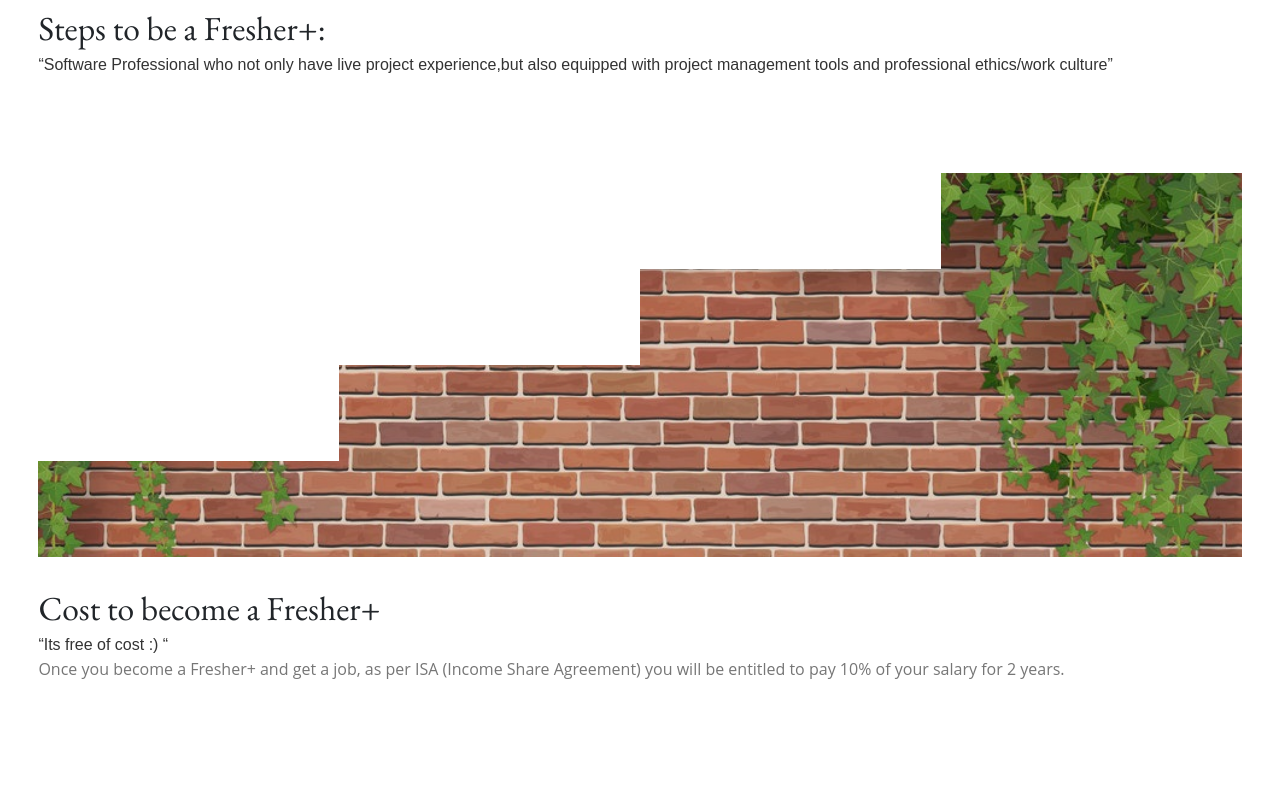
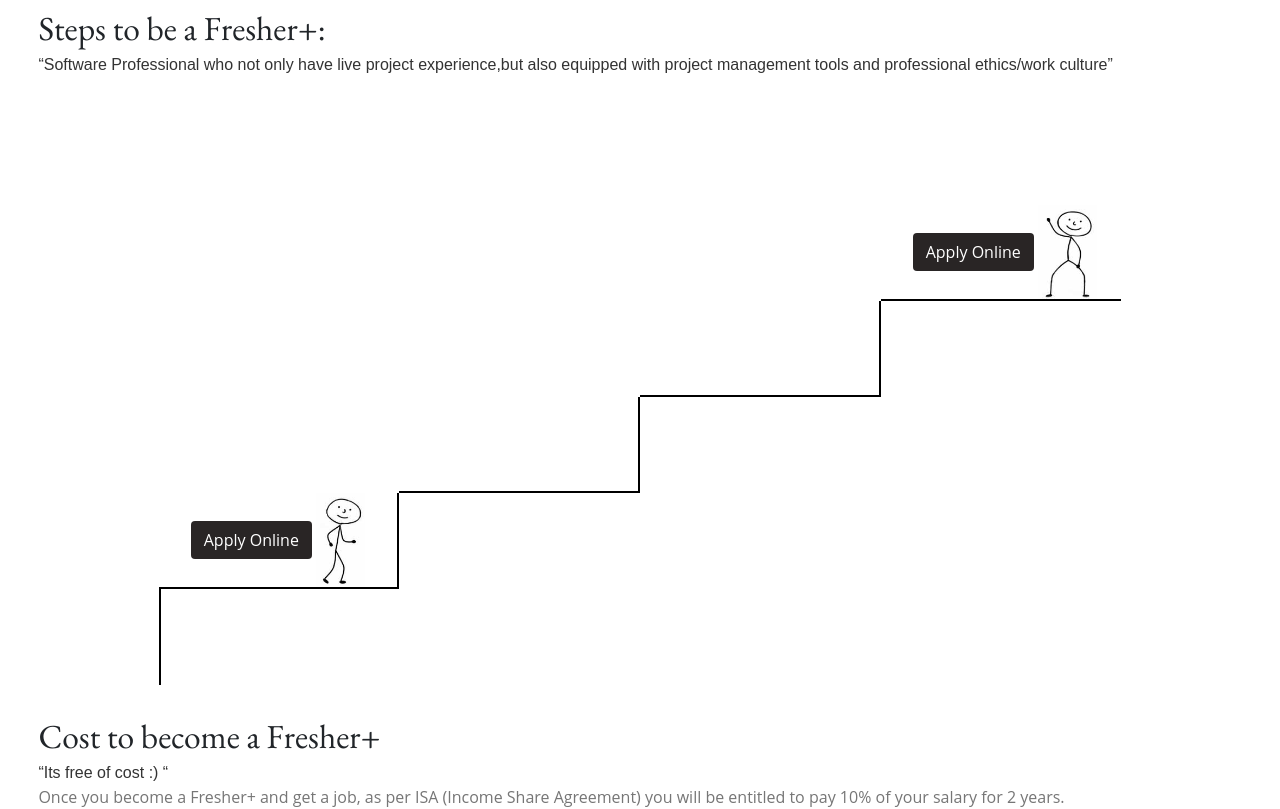
Before and after one commit to ashish140399/fresherplus_new, a plain HTML site: page index.html in a window 1280 px wide. Shown: the part 1418-2227 px from the top of the page. Before the commit the page ends 2099 px from the top, so only its background shows below. Drawn offline with nearby package versions, Linux system fonts and the light colour scheme.

Commit message:
change v1

```diff
--- a/index.html
+++ b/index.html
@@ -154,7 +154,7 @@
 			“Software Professional who not only have live project experience,but also equipped with project management tools and professional ethics/work culture”
 		</div>
 
-		<div style="width: 100%;margin: 8% auto 0% auto;background-image: url('images/wall.jpg');background-size: cover;">
+		<!--div style="width: 100%;margin: 8% auto 0% auto;background-image: url('images/wall1.jpg');background-size: cover;">
 			<div style="display: flex;justify-content: flex-end;">
 				<div style="background-color: #fff;width: 100%;width: 100%;height: 6em;width: 75%;"></div>
 				<div style="background: transparent;width: 100%;width: 100%;height: 6em;width: 25%;"></div>
@@ -171,7 +171,46 @@
 				<div style="background-color: #fff;width: 100%;width: 100%;height: 6em;width: 0%;"></div>
 				<div style="background: transparent;width: 100%;width: 100%;height: 6em;width: 100%;"></div>
 			</div>
+		</div-->
+		<div style="width: 80%;margin:8em  auto 0em auto;">
+		<div class="row px-0 mx-0">
+			<div class="col-sm-3 px-0">
+				<div>
+					<div style="border-bottom: 2px solid #000;border-right: 2px solid #000;width: 100%;width: 100%;height: 6em;margin-top:18em;padding-left: 2em;">
+						<div style="display: inline-block;"><button type="button" class="btn Mompreneurship_btnmember animated" >Apply Online</button></div>
+						<div style="display: inline-block;height: 100%;">
+							<img src="images/stair_out.jpg" style="height:  100%;text-align: right;"></div>
+						</div>
+
+					<div style="border-left:2px solid #000;width: 100%;width: 100%;height: 6em;"></div>
+				</div>
+			</div>
+			<div class="col-sm-3 px-0">
+				<div  style="display: flex;flex-direction: column;">
+					<div style="border-bottom: 2px solid #000;border-right: 2px solid #000;width: 100%;width: 100%;height: 6em;margin-top:12em;"></div>
+					<div style="width: 100%;width: 100%;height: 12em;"></div>
+				</div>
+			</div>
+			<div class="col-sm-3 px-0">
+				<div  style="display: flex;flex-direction: column;">
+					<div style="border-bottom: 2px solid #000;border-right: 2px solid #000;width: 100%;width: 100%;height: 6em;margin-top:6em;"></div>
+					<div style="width: 100%;width: 100%;height: 18em"></div>
+				</div>
+			</div>
+			<div class="col-sm-3 px-0">
+
+				<div  style="display: flex;flex-direction: column;">
+					<div style="border-bottom: 2px solid #000;width: 100%;width: 100%;height: 6em;margin-top:0em;padding-left: 2em;">
+						<div style="display: inline-block;"><button type="button" class="btn Mompreneurship_btnmember animated" >Apply Online</button></div>
+						<div style="display: inline-block;height: 100%;">
+							<img src="images/stair_top.jpg" style="height:  100%;text-align: right;"></div>
+						</div>
+					</div>
+					<div style="width: 100%;width: 100%;height: 24em"></div>
+				</div>
+			</div>
 		</div>
+	</div>
 	</section>
 
 	<section  class="sec_stbaf+">
```
Also changed, not shown: images/cartoon-businessman-climbing-up-stairs-to-vector-26320669.jpg (added), images/stair_out.jpg (added), images/stair_top.jpg (added), images/wall2.jpg (added), images/wall4.jpg (added), images/wall5.jpg (added).
